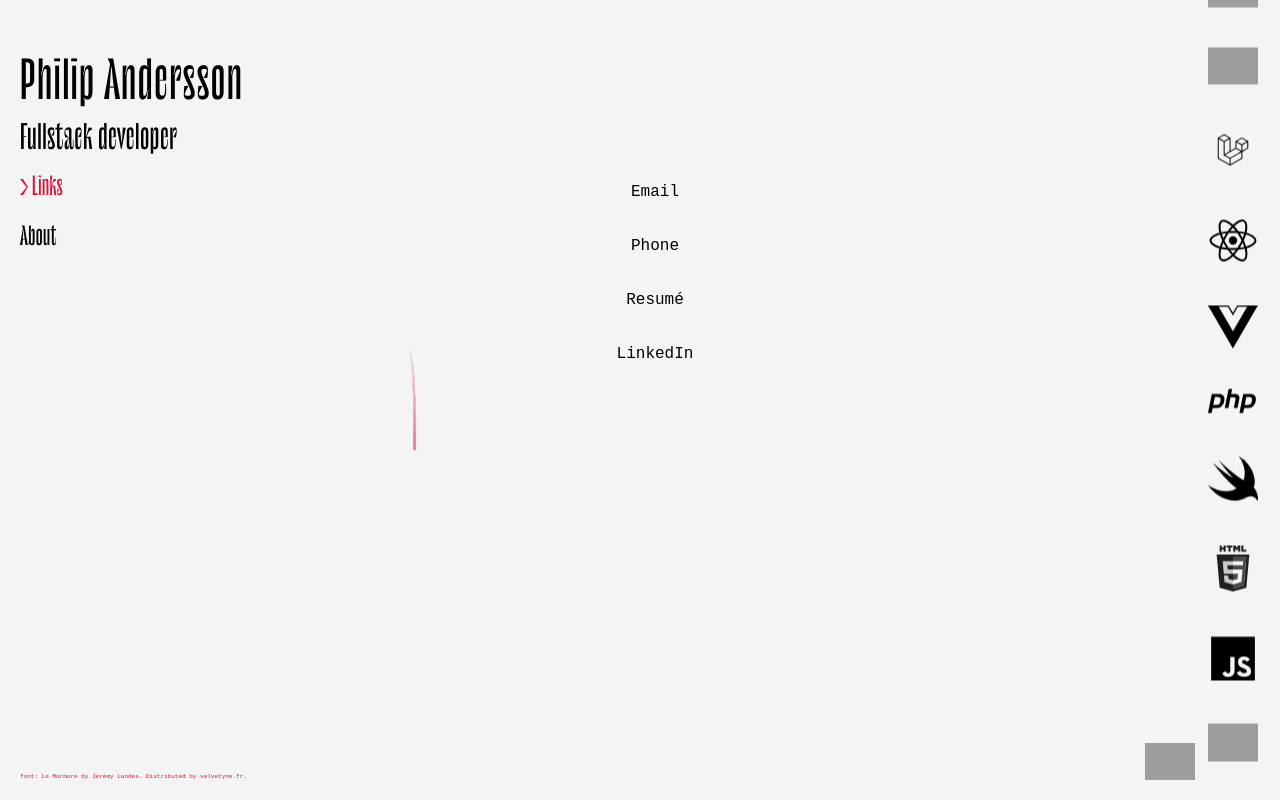
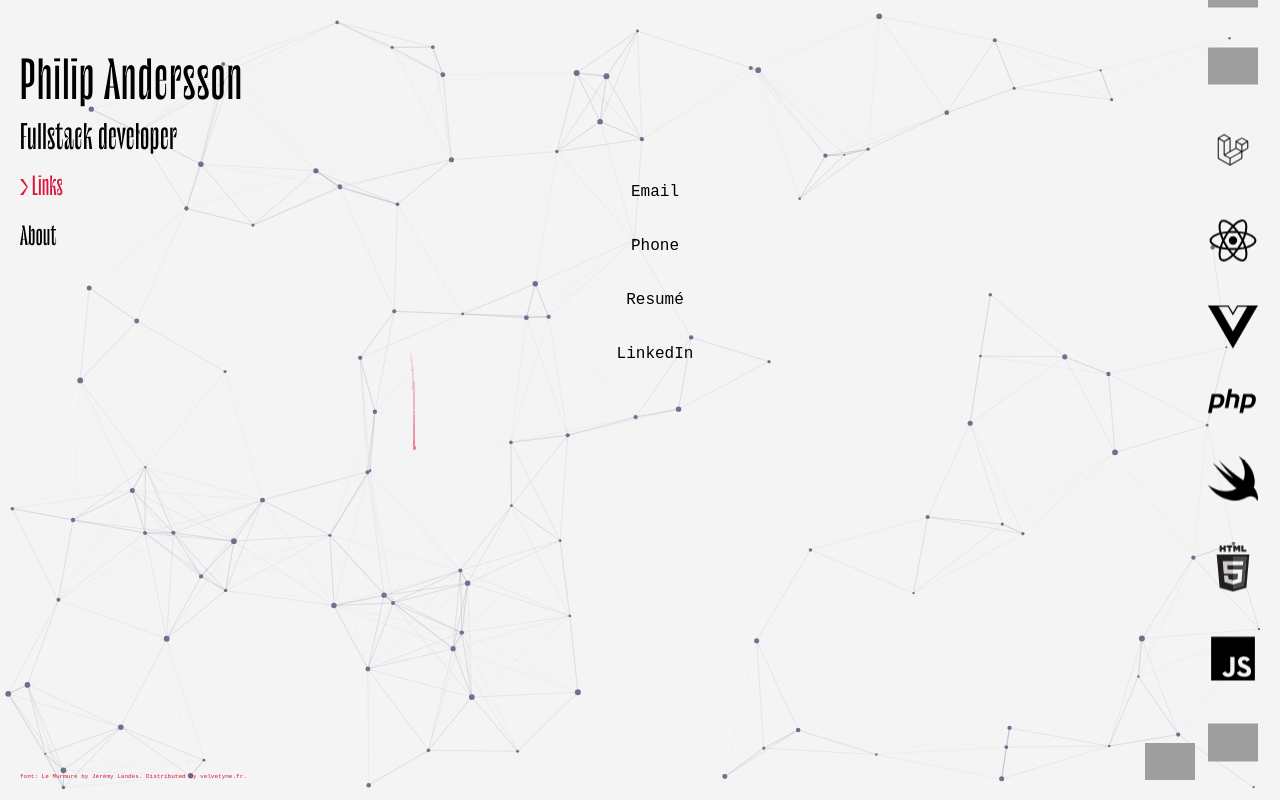
Before and after one commit to philipAson/react-myPortfolio, a React (Vite) app: page / in a window 1280 px wide. Built offline with nearby package versions, Linux system fonts and the light colour scheme; grey boxes are pictures that could not be loaded; a web font is replaced by a local one.

Commit message:
added particles

```diff
--- a/package.json
+++ b/package.json
@@ -20,6 +20,8 @@
     "@mui/icons-material": "^5.15.12",
     "@mui/material": "^5.15.12",
     "@mui/styled-engine-sc": "^6.0.0-alpha.17",
+    "@tsparticles/all": "^3.8.1",
+    "@tsparticles/react": "^3.0.0",
     "framer-motion": "^10.16.4",
     "gh-pages": "^6.0.0",
     "localforage": "^1.10.0",
--- a/src/App.jsx
+++ b/src/App.jsx
@@ -8,6 +8,7 @@
   return (
     <div className='app-div'>
       <Overlay/>
+
       {/* <VideoBg/> */}
     </div>
   )
--- a/src/components/ContentElements/BackgroundDotTrail.jsx
+++ b/src/components/ContentElements/BackgroundDotTrail.jsx
@@ -2,10 +2,10 @@
 import { motion, useMotionValue } from "framer-motion";
 
 const TRAIL_LENGTH = 85;
-const DOT_SIZE = 2.8;
+const DOT_SIZE = 2.3;
 const COOLDOWN_MS = 800;
 
-const BackgroundDotTrailSin = ({ letterRefs }) => {
+const BackgroundDotTrail = ({ letterRefs }) => {
     const x = useMotionValue(100);
     const y = useMotionValue(100);
     const velocity = useRef({ x: 1, y: 1 });
@@ -40,9 +40,20 @@
             x.set(newX);
             y.set(newY);
 
+            // 💥 NYTT! Skicka fake mousemove
+            window.dispatchEvent(
+                new MouseEvent("mousemove", {
+                    clientX: newX,
+                    clientY: newY,
+                    bubbles: true,
+                })
+            );
+
             setTrail((prevTrail) => {
                 const next = [...prevTrail, { x: newX, y: newY }];
-        return next.length > TRAIL_LENGTH ? next.slice(-TRAIL_LENGTH) : next;
+                return next.length > TRAIL_LENGTH
+                    ? next.slice(-TRAIL_LENGTH)
+                    : next;
             });
 
             // 🧠 Kollisionsdetektion med cooldown
@@ -115,4 +126,4 @@
     );
 };
 
-export default BackgroundDotTrailSin;
+export default BackgroundDotTrail;
--- a/src/components/Overlay.jsx
+++ b/src/components/Overlay.jsx
@@ -7,6 +7,7 @@
 import Home from "./ContentElements/Home";
 import About from "./ContentElements/About";
 import Slider from "./ContentElements/Slider";
+import ParticlesComponent from "./Particles";
 
 const Overlay = () => {
     const navigate = useNavigate();
@@ -25,6 +26,7 @@
     return (
         <div className="OverlayContainer">
             <BackgroundDotTrail letterRefs={letterRefs} />
+            <ParticlesComponent id="tsparticles" />
 
             <div className="TopRow">
                 <Header registerLetter={registerLetter} />
--- /dev/null
+++ b/src/components/Particles.jsx
@@ -0,0 +1,104 @@
+import Particles, { initParticlesEngine } from "@tsparticles/react";
+import { useEffect, useMemo, useState } from "react";
+// import { loadAll } from "@/tsparticles/all"; // if you are going to use `loadAll`, install the "@tsparticles/all" package too.
+// import { loadFull } from "tsparticles"; // if you are going to use `loadFull`, install the "tsparticles" package too.
+import { loadSlim } from "@tsparticles/slim"; // if you are going to use `loadSlim`, install the "@tsparticles/slim" package too.
+// import { loadBasic } from "@tsparticles/basic"; // if you are going to use `loadBasic`, install the "@tsparticles/basic" package too.
+
+const ParticlesComponent = (props) => {
+    const [init, setInit] = useState(false);
+    // this should be run only once per application lifetime
+    useEffect(() => {
+        initParticlesEngine(async (engine) => {
+            // you can initiate the tsParticles instance (engine) here, adding custom shapes or presets
+            // this loads the tsparticles package bundle, it's the easiest method for getting everything ready
+            // starting from v2 you can add only the features you need reducing the bundle size
+            //await loadAll(engine);
+            //await loadFull(engine);
+            await loadSlim(engine);
+            //await loadBasic(engine);
+        }).then(() => {
+            setInit(true);
+        });
+    }, []);
+
+    const particlesLoaded = (container) => {
+        console.log(container);
+    };
+
+    const options = useMemo(
+        () => ({
+            background: {
+                color: {
+                    value: "#f4f4f4",
+                },
+            },
+            fpsLimit: 60,
+            interactivity: {
+                detectsOn: "window",
+                events: {
+                    onClick: {
+                        enable: true,
+                        mode: "repulse",
+                    },
+                    onHover: {
+                        enable: true,
+                        mode: "grab",
+                    },
+                },
+                modes: {
+                    push: {
+                        distance: 200,
+                        duration: 15,
+                    },
+                    grab: {
+                        distance: 150,
+                    },
+                },
+            },
+            particles: {
+                color: {
+                    value: "#6B728E",
+                },
+                links: {
+                    color: "#A0A4B8",
+                    distance: 150,
+                    enable: true,
+                    opacity: 0.3,
+                    width: 1,
+                },
+                move: {
+                    direction: "none",
+                    enable: true,
+                    outModes: {
+                        default: "bounce",
+                    },
+                    random: true,
+                    speed: 1,
+                    straight: false,
+                },
+                number: {
+                    density: {
+                        enable: true,
+                    },
+                    value: 250,
+                },
+                opacity: {
+                    value: 1.0,
+                },
+                shape: {
+                    type: "circle",
+                },
+                size: {
+                    value: { min: 1, max: 3 },
+                },
+            },
+            detectRetina: true,
+        }),
+        []
+    );
+
+    return <Particles id={props.id} init={particlesLoaded} options={options} />;
+};
+
+export default ParticlesComponent;
--- a/src/index.css
+++ b/src/index.css
@@ -56,7 +56,17 @@
     justify-content: flex-start;
     z-index: 1;
     box-sizing: border-box;
-    background-color: #f4f4f4;
+    background-color: transparent;
+}
+
+#tsparticles {
+    position: fixed;
+    width: 100%;
+    height: 100%;
+    top: 0;
+    left: 0;
+    z-index: -1; /* så att innehåll hamnar ovanpå */
+    opacity: 1; /* justera opacitet för att se bakgrunden */
 }
 
 .bgContainer {
```
Also changed, not shown: 1 other file (tests, documents, lock files or other folders). Lines whose indentation alone changed are shown as unchanged.
